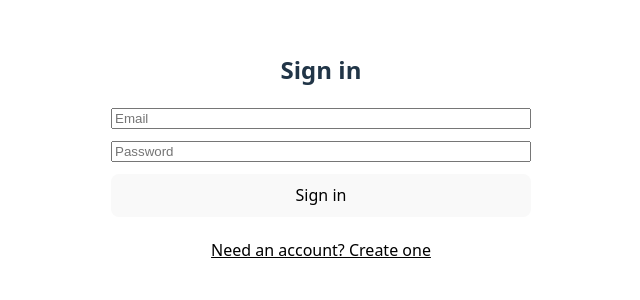
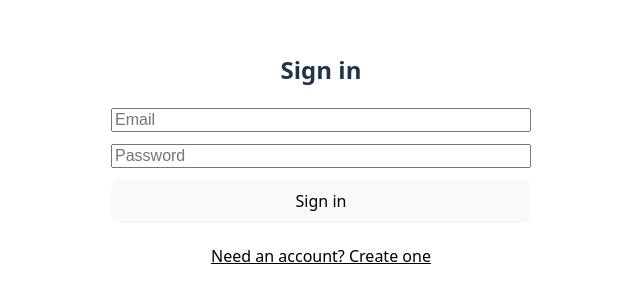
Before and after one commit to lfasel/simplefeed, a React (Vite) app in the folder simplefeed/: page / in a window 1280 px wide. Shown: the top 300 px of the page, without its empty margins (319-959 px from the left). Built offline with nearby package versions, Linux system fonts and the light colour scheme; no server answers.

Commit message:
Fix zoom in bug in iOS

```diff
--- a/simplefeed/src/App.css
+++ b/simplefeed/src/App.css
@@ -450,6 +450,13 @@
   gap: 12px;
 }
 
+.authFields input,
+.uploadForm input,
+.uploadForm textarea,
+.uploadForm select {
+  font-size: 16px;
+}
+
 .authError {
   color: crimson;
 }
```
